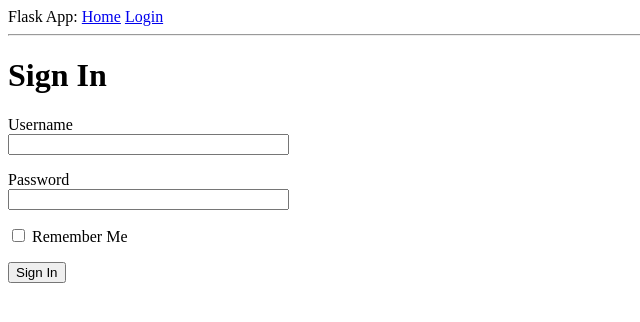
After one commit to asuratos/flask-app, a Flask app: page /login in a window 1280 px wide. The commit adds this page. Shown: the top 322 px of the page, without its empty margins (0-640 px from the left). Run offline with Flask 3, Linux system fonts and the light colour scheme.

Commit message:
chapter 3

```diff
--- a/app/__init__.py
+++ b/app/__init__.py
@@ -1,5 +1,7 @@
 from flask import Flask
+from config import Config
 
 app = Flask(__name__)
+app.config.from_object(Config)
 
 from app import routes
--- /dev/null
+++ b/app/forms.py
@@ -0,0 +1,11 @@
+from flask_wtf import FlaskForm
+from wtforms import StringField, PasswordField, BooleanField, SubmitField
+from wtforms.validators import DataRequired
+
+
+class LoginForm(FlaskForm):
+    username = StringField("Username", validators=[DataRequired()])
+    password = PasswordField("Password", validators=[DataRequired()])
+
+    remember_me = BooleanField("Remember Me")
+    submit = SubmitField("Sign In")
--- a/app/routes.py
+++ b/app/routes.py
@@ -1,5 +1,6 @@
-from flask import render_template
+from flask import render_template, flash, redirect, url_for
 from app import app
+from app.forms import LoginForm
 
 
 @app.route("/")
@@ -12,3 +13,16 @@ def index():
         {"author": {"username": "Susan"}, "body": "The Avengers movie was so cool!"},
     ]
     return render_template("index.html", title="Home", user=user, posts=posts)
+
+
+@app.route("/login", methods=["GET", "POST"])
+def login():
+    form = LoginForm()
+    if form.validate_on_submit():
+        flash(
+            "Login requested for user {}, remember_me={}".format(
+                form.username.data, form.remember_me.data
+            )
+        )
+        return redirect(url_for("index"))
+    return render_template("login.html", title="Sign In", form=form)
--- a/app/templates/base.html
+++ b/app/templates/base.html
@@ -1,6 +1,5 @@
-<!doctype html>
+<!DOCTYPE html>
 <html>
-
     <head>
         {% if title %}
             <title>{{ title }} - Flask App</title>
@@ -8,11 +7,21 @@
             <title>Welcome to Flask App</title>
         {% endif %}
     </head>
-
     <body>
-    <div>Flask App: <a href="/index">Home</a></div>
+        <div>
+            Flask App:
+            <a href='{{ url_for("index") }}'>Home</a>
+            <a href='{{ url_for("login") }}'>Login</a>
+        </div>
         <hr>
-    {% block content %}{% endblock %}
+        {% with messages = get_flashed_messages() %}
+            {% if messages %}
+                <ul>
+                    {% for message in messages %}<li>{{ message }}</li>{% endfor %}
+                </ul>
+            {% endif %}
+        {% endwith %}
+        {% block content %}
+        {% endblock content %}
     </body>
-
 </html>
--- /dev/null
+++ b/app/templates/login.html
@@ -0,0 +1,23 @@
+{% extends "base.html" %}
+{% block content %}
+    <h1>Sign In</h1>
+    <form action="" method="post" novalidate>
+        {{ form.hidden_tag() }}
+        <p>
+            {{ form.username.label }}
+            <br>
+            {{ form.username(size=32) }}
+            <br>
+            {% for error in form.username.errors %}<span style="color: red;">[{{ error }}]</span>{% endfor %}
+        </p>
+        <p>
+            {{ form.password.label }}
+            <br>
+            {{ form.password(size=32) }}
+            <br>
+            {% for error in form.password.errors %}<span style="color: red;">[{{ error }}]</span>{% endfor %}
+        </p>
+        <p>{{ form.remember_me() }} {{ form.remember_me.label }}</p>
+        <p>{{ form.submit() }}</p>
+    </form>
+{% endblock content %}
--- /dev/null
+++ b/config.py
@@ -0,0 +1,5 @@
+import os
+
+
+class Config:
+    SECRET_KEY = os.environ.get("SECRET_KEY") or "unsafe-secret-string"
```
Also changed, not shown: readme.md. Lines whose indentation alone changed are shown as unchanged.
